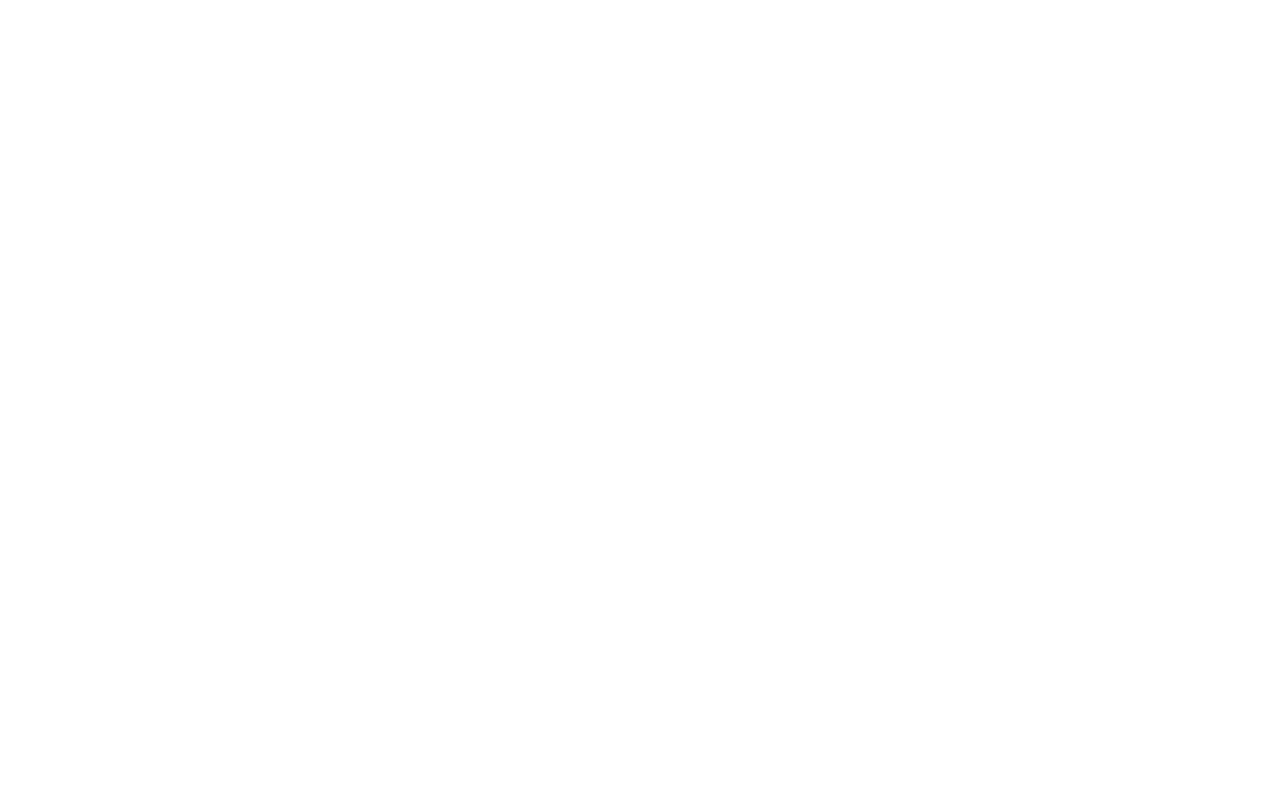
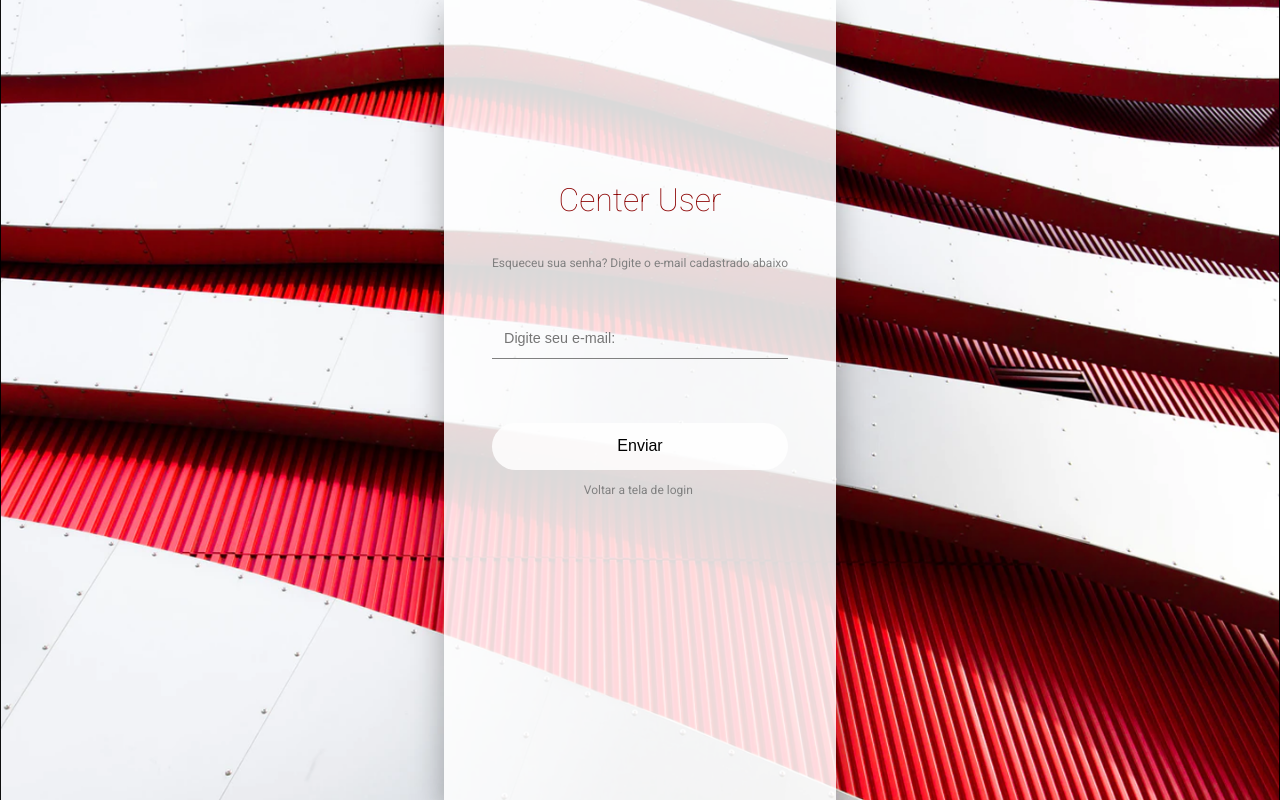
Before and after one commit to olegariobru/sword, a React (Create React App) app: page /recuperarSenha in a window 1280 px wide. Before the commit this address had no page. Built offline with nearby package versions, Linux system fonts and the light colour scheme.

Commit message:
Ajustes e criação da tela de forgot

```diff
--- a/src/App.js
+++ b/src/App.js
@@ -6,6 +6,7 @@
 import 'react-toastify/dist/ReactToastify.css';
 import LoginBan from './Componentes/BannerLogin';
 import TelaDeEntrada from './Componentes/TelaEntrada';
+import RecuperarSenha from './Componentes/recuperarSenha';
 import { LoadingScreen } from './Componentes/Loading'; // atualizado
 
 function App() {
@@ -38,6 +39,7 @@
           <Route path="/loginBan" element={<LoginBan />} />
           <Route path="/telaDeEntrada" element={<TelaDeEntrada />} />
           <Route path="/cadastroUser" element={<CadastroUser />} />
+          <Route path="/recuperarSenha" element={<RecuperarSenha />} />
         </Routes>
       )}
     </BrowserRouter>
--- a/src/Componentes/BannerLogin/bannerLogin.module.css
+++ b/src/Componentes/BannerLogin/bannerLogin.module.css
@@ -11,7 +11,7 @@
     align-items: center;
   }
 
-  .titBan a {
+  .titBan p {
     font-size: 2rem;
     font-weight: 600;
     justify-content: center;
--- a/src/Componentes/BannerLogin/index.js
+++ b/src/Componentes/BannerLogin/index.js
@@ -22,7 +22,7 @@
             return;
         }
 
-        const { user, error } = await loginUser(email, senha);
+        const { error } = await loginUser(email, senha);
 
         if (error) {
             toast.error(error, {
@@ -42,10 +42,11 @@
 
     return (
         <div className={styles.backBan}>
-            <form onSubmit={handleSubmit}>
+            <form onSubmit={handleSubmit}noValidate>
+
                 <div className={styles.inputsBan}>
                     <div className={styles.titBan}>
-                        <a>Center User</a>
+                        <p>Center User</p>
                     </div>
                     <input
                         type="text"
--- a/src/Componentes/Loading/loading.module.css
+++ b/src/Componentes/Loading/loading.module.css
@@ -5,7 +5,7 @@
     align-items: center;
     justify-content: center;
     height: 100vh;
-    background-color: #f8f8f8;
+    background-color: var(--cor-primaria);
     opacity: 1;
     animation: fadeIn 0.5s ease-in-out;
     transition: opacity 0.5s ease-in-out;
@@ -17,8 +17,8 @@
   .spinner {
     width: 50px;
     height: 50px;
-    border: 5px solid #ccc;
-    border-top: 5px solid #3498db;
+    border: 5px solid var(--branco);
+    border-top: 5px solid var(--vermelho-site);
     border-radius: 50%;
     animation: spin 1s linear infinite;
     margin-bottom: 15px;
--- a/src/Componentes/cadastroUser/cadastrouser.module.css
+++ b/src/Componentes/cadastroUser/cadastrouser.module.css
@@ -12,7 +12,7 @@
 
 
 
-.titbanCad a{
+.titbanCad p{
   font-size: 2rem;
   font-weight: 600;
   justify-content: center;
--- a/src/Componentes/cadastroUser/index.js
+++ b/src/Componentes/cadastroUser/index.js
@@ -38,7 +38,7 @@
       return;
     }
 
-    const { user, error } = await registerUser(email, senha, nome);
+    const { error } = await registerUser(email, senha, nome);
 
     if (error) {
       toast.error(error, { position: "top-center" });
@@ -62,7 +62,7 @@
       <form onSubmit={handleSubmit} noValidate>
         <div className={styles.inputsBanCad}>
           <div className={styles.titbanCad}>
-            <a className={styles.title}>Center User</a>
+            <p className={styles.title}>Center User</p>
           </div>
 
           <input
@@ -144,6 +144,6 @@
       </form>
     </div>
   );
-};
+}
 
 export default CadastroUser;
--- a/src/Componentes/recuperarSenha/index.js
+++ b/src/Componentes/recuperarSenha/index.js
@@ -1,6 +1,63 @@
+import styles from "./recuperarSenha.module.css";
+import { useState } from "react";
+import { toast } from "react-toastify";
+import { forgotPassword } from "../../Services/Auth";
+import { useNavigate } from "react-router-dom";
 
-export default function recuperarSenha() {
-    return(
-        <p>teste</p>
-    )
-}
+const RecuperarSenha = () => {
+  const [email, setEmail] = useState("");
+  const navigate = useNavigate();
+
+  const handleSubmit = async (e) => {
+    e.preventDefault();
+
+    if (!email) {
+      toast.error("Insira seu e-mail", { position: "top-center" });
+      return;
+    }
+
+    if (!email.includes("@") || !email.includes(".")) {
+      toast.error("Por favor, insira um e-mail válido", { position: "top-center" });
+      return;
+    }
+
+    const { success, error } = await forgotPassword(email);
+    if (success) {
+      toast.success("E-mail de recuperação enviado com sucesso!", { position: "top-center" });
+      setEmail("");
+    } else {
+      toast.error(error, { position: "top-center" });
+    }
+  };
+
+  const voltarLogin = () => {
+    navigate("/loginBan");
+  }
+
+  return (
+    <div className={styles.forgotBan}>
+      <form onSubmit={handleSubmit} noValidate>
+        <div className={styles.forgotInputBan}>
+          <div className={styles.forgotTitBan}>
+            <p>Center User</p>
+          </div>
+          <div className={styles.forgotSubTit}>
+            <p>Esqueceu sua senha? Digite o e-mail cadastrado abaixo</p>
+          </div>
+          <input
+            type="email"
+            id="email"
+            value={email}
+            onChange={(e) => setEmail(e.target.value)}
+            placeholder="Digite seu e-mail:"
+            className={styles.inputEmail}
+          />
+          <button type="submit" className={styles.buttonBan2}>Enviar</button>
+            <p onClick={voltarLogin} className={styles.backlogon}>Voltar a tela de login</p>
+        </div>
+      </form>
+    </div>
+  );
+};
+
+export default RecuperarSenha;
--- a/src/Componentes/recuperarSenha/recuperarSenha.module.css
+++ b/src/Componentes/recuperarSenha/recuperarSenha.module.css
@@ -0,0 +1,85 @@
+
+  .forgotBan {
+    width: 100vw;
+    height: 100vh;
+    background-image: url('/public/Imagens/imagebackgr.png');
+    background-size: cover;
+    background-position: center;
+    display: flex;
+    flex-direction: column;
+    justify-content: center;
+    align-items: center;
+  }
+
+  .forgotSubTit{
+    font-size: 75%;
+    padding: 0;
+    color: var(--cor-primaria);
+    margin: -5% 0 10% 0;
+  }
+
+  .forgotTitBan p {
+    font-size: 2rem;
+    font-weight: 600;
+    justify-content: center;
+    align-items: center;
+    margin: 45% 0 0 0;
+    font-family: "Roboto", sans-serif;
+    font-weight: 150;
+    color: var(--vermelho-site);
+    text-decoration: none;
+    margin-bottom: 2rem;
+    display: flex;
+  }
+
+  .forgotInputBan {
+    background: var(--branco-opaco);
+    padding: 3rem;
+    box-shadow: 0 10px 30px rgba(0, 0, 0, 0.3);
+    width: 100%;
+    height: 100vh;
+    max-width: 400px;
+    display: flex;
+    flex-direction: column;
+    gap: 1.2rem;
+ }
+
+
+   .inputEmail {
+     padding: 0.75rem;
+     border: none;
+     background: none;
+     border-bottom: 1px solid var(--cor-primaria);
+     font-size: 0.9rem;
+     outline: none;
+     transition: border 0.3s;
+     width: 100%;
+    }
+
+   .inputEmail:focus {
+    border-color: var(--vermelho-site);
+    }
+
+  .buttonBan2 {
+    background: var(--branco-opaco);
+    border: none;
+    margin: 15% 0 0 0;
+    padding: 0.9rem;
+    border-radius: 80px;
+    font-size: 1rem;
+    cursor: pointer;
+    transition: background 0.3s;
+  }
+
+  .buttonBan2:hover {
+    background: var(--vermelho-site);
+    color: var(--branco);
+  }
+
+  .backlogon {
+    font-size: 75%;
+    padding: 0;
+    color: var(--cor-primaria);
+    margin: -2% 0 10% 31%;
+    cursor: pointer;
+  }
--- a/src/Services/Auth/index.js
+++ b/src/Services/Auth/index.js
@@ -1,7 +1,8 @@
 import {
   createUserWithEmailAndPassword,
   signInWithEmailAndPassword,
-  updateProfile
+  updateProfile,
+  sendPasswordResetEmail
 } from "firebase/auth";
 import { auth } from "../firebase";
 
@@ -68,3 +69,26 @@
     return { user: null, error: errorMessage };
   }
 };
+
+// Função de esqueci minha senha
+export const forgotPassword = async (email) => {
+  try {
+    await sendPasswordResetEmail(auth, email);
+    return { success: true, error: null };
+  } catch (error) {
+    let errorMessage;
+
+    switch (error.code) {
+      case 'auth/user-not-found':
+        errorMessage = 'Usuário não encontrado';
+        break;
+      case 'auth/invalid-email':
+        errorMessage = 'E-mail inválido';
+        break;
+      default:
+        errorMessage = 'Erro ao enviar email de recuperação';
+    }
+
+    return { success: false, error: errorMessage };
+  }
+};
```
